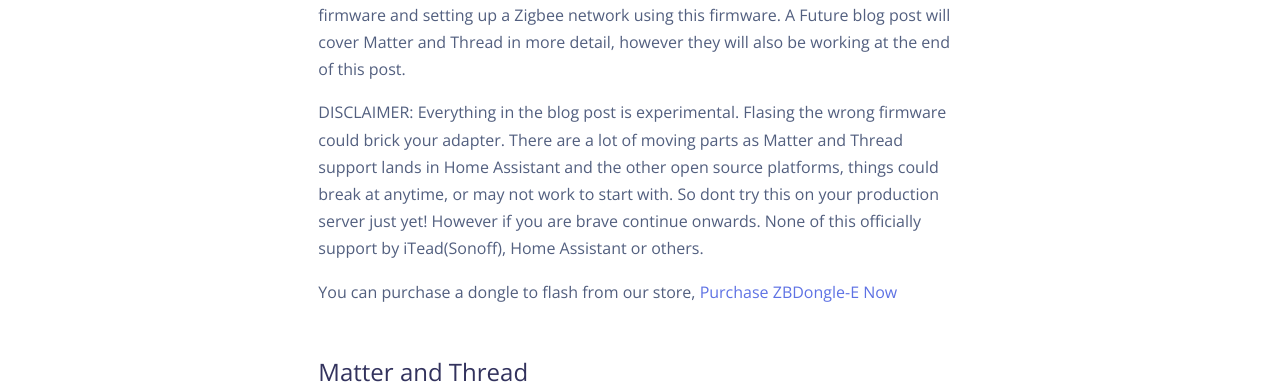
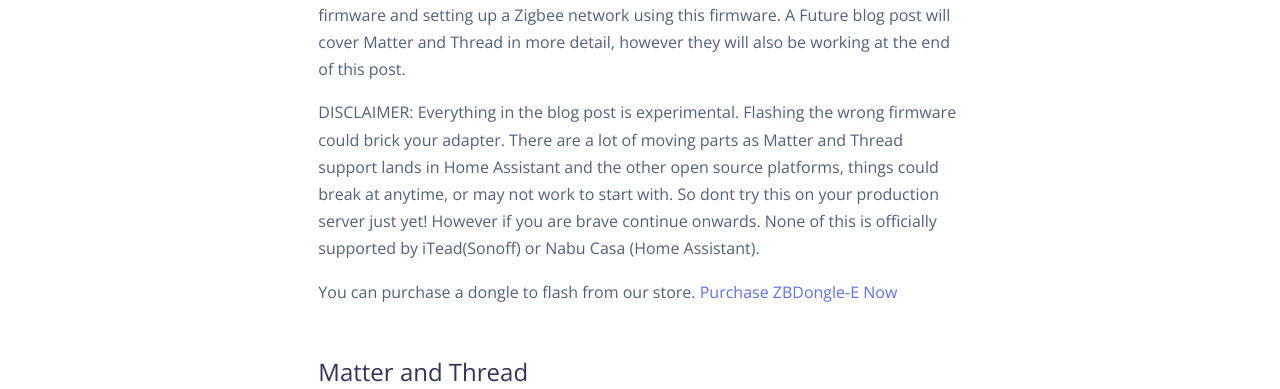
Before and after one commit to DialedIn-Aus/dialedin-aus.github.io, a Jekyll site: the page built from docs/_posts/2023-04-06-Sonoff-ZBDongle-E-rcp-firmware.md, in a window 1280 px wide and 900 px high, scrolled down 1213 px. Shown: the part 159-548 px from the top of the window. Built offline with Jekyll 4.4.1, drawn with Linux system fonts in a browser that asks for light colours; nearby versions of some CDN libraries; comment, search, counter and statistics services are not loaded.

Commit message:
Fix typos

```diff
--- a/docs/_posts/2023-04-06-Sonoff-ZBDongle-E-rcp-firmware.md
+++ b/docs/_posts/2023-04-06-Sonoff-ZBDongle-E-rcp-firmware.md
@@ -15,9 +15,9 @@
 
 In this blog post we will cover flashing your ZBDongle-E with the a RCP MultiPAN firmware and setting up a Zigbee network using this firmware. A Future blog post will cover Matter and Thread in more detail, however they will also be working at the end of this post.
 
-**DISCLAIMER:** Everything in the blog post is experimental. Flasing the wrong firmware could brick your adapter. There are a lot of moving parts as Matter and Thread support lands in Home Assistant and the other open source platforms, things could break at anytime, or may not work to start with. So dont try this on your production server just yet! However if you are brave continue onwards. None of this officially support by iTead(Sonoff), Home Assistant or others.
+**DISCLAIMER:** Everything in the blog post is experimental. Flashing the wrong firmware could brick your adapter. There are a lot of moving parts as Matter and Thread support lands in Home Assistant and the other open source platforms, things could break at anytime, or may not work to start with. So dont try this on your production server just yet! However if you are brave continue onwards. None of this is officially supported by iTead(Sonoff) or Nabu Casa (Home Assistant).
 
-You can purchase a dongle to flash from our store, [Purchase ZBDongle-E Now](https://shop.dialedin.com.au/products/sonoff-zbdongle-e)
+You can purchase a dongle to flash from our store. [Purchase ZBDongle-E Now](https://shop.dialedin.com.au/products/sonoff-zbdongle-e)
 
 #### Matter and Thread
 Matter is an IoT protocol developed by the Connectivity Standards Alliance (formerly the Zigbee Alliance) that aims to standardize the way smart home devices communicate with each other. Matter is designed to be compatible with various smart home devices, regardless of the brand or manufacturer. This interoperability is expected to make it easier for users to set up and manage their smart home systems, as they can mix and match devices from different brands.
```
